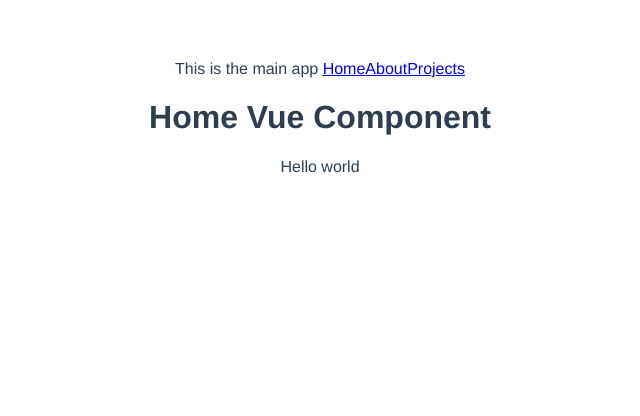
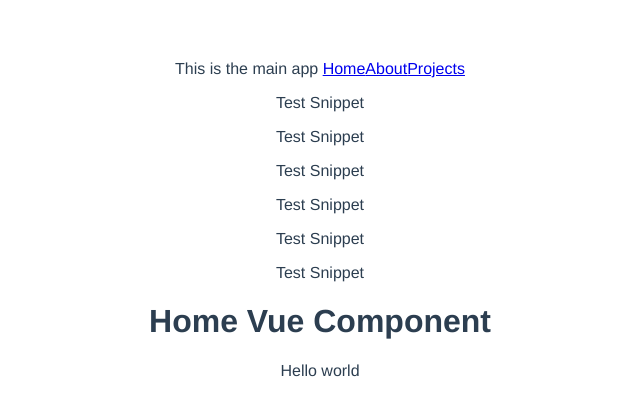
Before and after one commit to jaj1014/xanderjack, a Vue app: page / in a window 1280 px wide. Shown: the top 416 px of the page, without its empty margins (320-960 px from the left). Built offline with nearby package versions, Linux system fonts and the light colour scheme.

Commit message:
connecting through the CodeStrip

```diff
--- a/src/App.vue
+++ b/src/App.vue
@@ -4,16 +4,18 @@
     <router-link to="/">Home</router-link>
     <router-link to="/about">About</router-link>
     <router-link to="/projects">Projects</router-link>
-
+    <code-strip></code-strip>
     <router-view></router-view>
   </div>
 </template>
 
 <script>
+import CodeStrip from './components/code/CodeStrip'
 
 export default {
   name: 'app',
   components: {
+    CodeStrip
   }
 }
 </script>
--- /dev/null
+++ b/src/components/code/CodeStrip.vue
@@ -0,0 +1,21 @@
+<template>
+  <div>
+    <snippet-block></snippet-block>
+    <snippet-block></snippet-block>
+  </div>
+</template>
+
+<script>
+import SnippetBlock from './SnippetBlock'
+
+export default {
+  name: 'code-stripe',
+  components: {
+    SnippetBlock
+  }
+}
+</script>
+
+<style lang="scss" scoped>
+
+</style>
--- /dev/null
+++ b/src/components/code/Snippet.vue
@@ -0,0 +1,13 @@
+<template>
+  <p>Test Snippet</p>
+</template>
+
+<script>
+export default {
+  name: 'snippet'
+}
+</script>
+
+<style lang="scss" scoped>
+
+</style>
--- /dev/null
+++ b/src/components/code/SnippetBlock.vue
@@ -0,0 +1,22 @@
+<template>
+  <div>
+    <snippet></snippet>
+    <snippet></snippet>
+    <snippet></snippet>
+  </div>
+</template>
+
+<script>
+import Snippet from './Snippet';
+
+export default {
+  name: 'snippet-block',
+  components: {
+    Snippet
+  }
+}
+</script>
+
+<style lang="scss" scoped>
+
+</style>
```
